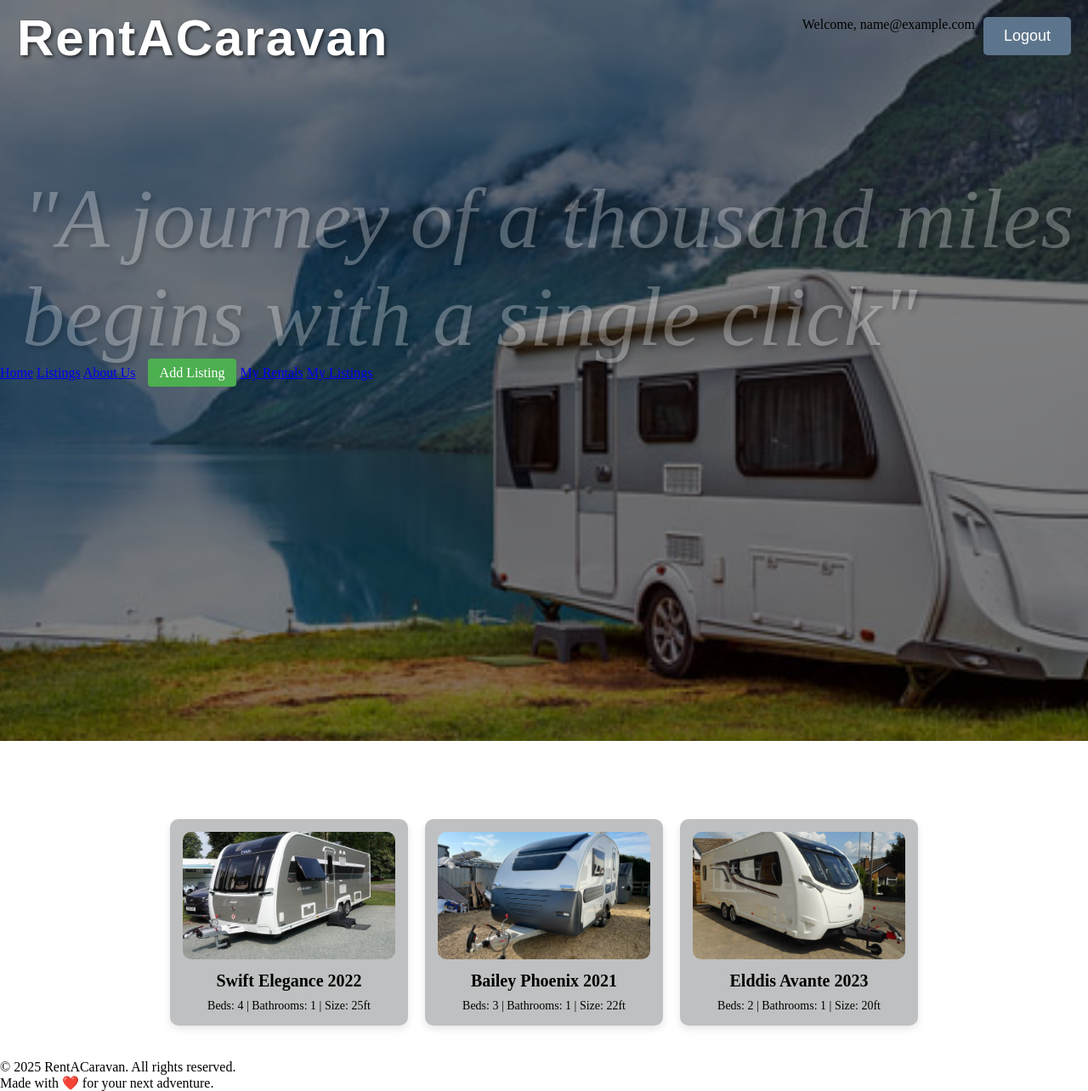
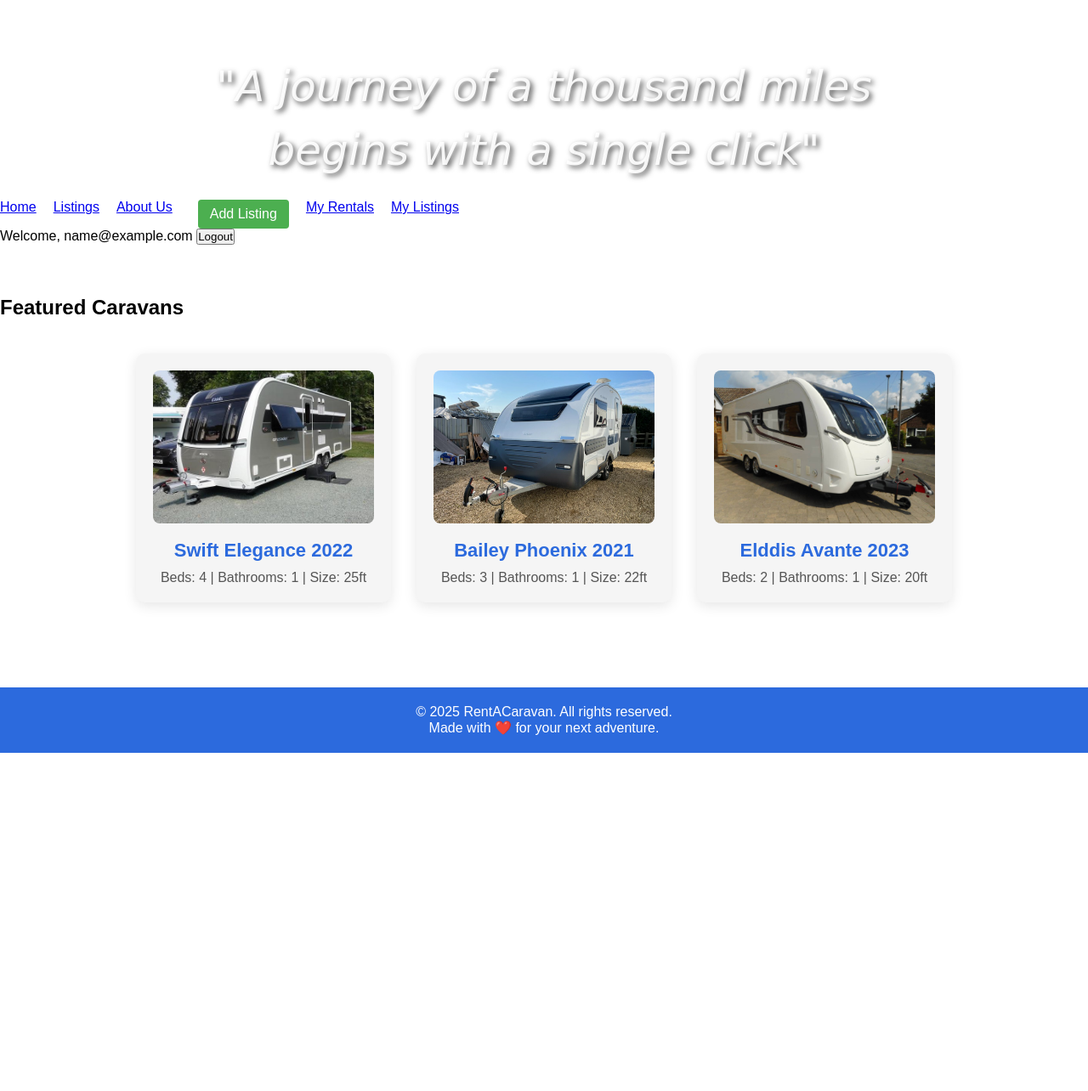
Before and after one commit to Salak0/rentMyCaravan, a PHP site: page / in a window 1280 px wide. Shown: the whole page at 85% size. After the commit the page ends 886 px from the top, so only its background shows below. Run offline with PHP 8.4, Linux system fonts and the light colour scheme; the visitor is signed in with stand-in values (Sample User, id 1).

Commit message:
updated css

```diff
--- a/header.php
+++ b/header.php
@@ -11,7 +11,7 @@ $loggedIn = isset($_SESSION["email_id"]);
 <head>
     <meta charset="UTF-8">
     <title>RentACaravan</title>
-    <link rel="stylesheet" href="styles.css"> <!-- Adjust if your stylesheet has a different name -->
+    <link rel="stylesheet" href="pages\style\index.css"> <!-- Adjust if your stylesheet has a different name -->
     <link href="https://fonts.googleapis.com/css2?family=Material+Symbols+Outlined" rel="stylesheet">
 </head>
 <body>
--- a/pages/login.html
+++ b/pages/login.html
@@ -10,7 +10,7 @@
         <div class="login-container">
             <a href="index.html" class="returnArrow"><img src="style/returnArrow.svg"></a>
             <h2>Welcome! <br>Please Sign In</h2>
-            <form id= "form" action="dashboard.html" method="POST">
+            <form id="form" action="dashboard.html" method="POST">
                 <div class="inputValidation">
                     <label for="email">Email:</label>
                     <input type="text" id="email" name="email">
--- a/pages/register.html
+++ b/pages/register.html
@@ -10,7 +10,7 @@
 <body>
     <div class="main-reg">
         <div class="form-container">
-            <form id="registration-form">
+            <form id="registration-form" action="dashboard.html" method="POST">
                 <a href="index.html" class="returnArrow"><img src="style/returnArrow.svg"></a>
                 <h2>Welcome! <br>Please Sign In</h2>
 
--- a/pages/style/index.css
+++ b/pages/style/index.css
@@ -1,121 +1,259 @@
-*{
+* {
     margin: 0;
     padding: 0;
+    box-sizing: border-box;
+    font-family: Arial, sans-serif;
 }
 
-.main{
+body {
+    background-color: #ffffff;
+}
+
+/* Header styling */
+.header {
+    display: flex;
+    justify-content: space-between;
+    align-items: center;
+    background-color: #2c6add;
+    padding: 15px 30px;
     width: 100%;
+    position: fixed;
+    top: 0;
+    z-index: 1000;
+}
+
+.logo {
+    color: white;
+    font-size: 40px;
+    font-family: Arial;
+    font-weight: bold;
+    letter-spacing: 2px;
+    margin-right: auto; /* Keep logo on the left */
+}
+
+/* Navigation links styling */
+.nav-links {
+    display: flex;
+    gap: 20px;
+}
+
+.nav-link {
+    color: white;
+    text-decoration: none;
+    font-size: 18px;
+    font-weight: bold;
+    transition: all 0.3s ease;
+}
+
+.nav-link:hover {
+    color: #c6d8ff;
+    text-decoration: underline;
+}
+
+/* Hero section */
+.hero-section {
     background: linear-gradient(to top, rgba(0,0,0,0.5)70%, rgba(0,0,0,0.5)70%), url(background.jpg);
     background-position: center;
     background-size: cover;
-    height: 109vh;
+    height: 600px;
+    display: flex;
+    align-items: center;
+    justify-content: center;
+    margin-top: 75px; /* Space for fixed header */
 }
 
-.logo{
-    color: white;
-    font-size: 60px;
-    font-family: Arial;
-    font-weight: bold;
-    text-shadow: 2px 2px 4px rgba(0, 0, 0, 0.7);
-    letter-spacing: 2px;
-    padding-left: 20px;
-    float: left;
-    padding-top: 10px;
-
+.quote-container {
+    color: rgba(255, 255, 255, 0.9);
+    text-shadow: 3px 3px 6px rgba(0, 0, 0, 0.7);
+    text-align: center;
+    padding: 20px;
 }
 
-.quote-container{
-    color: white;
-    font-size: 100px;
-    font-family: "Lucida Handwriting";
+.quote-content {
+    font-family: "Lucida Handwriting", cursive;
     font-style: italic;
-    color: rgba(255, 255, 255, 0.9);
-    text-shadow: 3px 3px 6px rgba(0, 0, 0, 0.7);
-    text-align: left;
-    display: block;
-    margin-top: 10;
-    width: 100%;
-    padding-top: 200px;
-    padding-left: 26px;
-    opacity: 30%;
+    font-size: 50px;
+    line-height: 1.5;
 }
 
-.buttons {
-    position: absolute;
-    top: 20px;
-    right: 20px;
-    display: flex;
-    gap: 10px;
-
+/* Main content */
+.content-section {
+    max-width: 1200px;
+    margin: 0 auto;
+    padding: 40px 20px;
 }
 
-.buttons button {
-    padding: 12px 24px;
-    font-size: 18px;
-    border: none;
-    background-color: #5d758c;
-    color: white;
-    border-radius: 5px;
-    cursor: pointer;
+/* Section styling */
+.section-title {
+    font-size: 32px;
+    margin-bottom: 30px;
+    text-align: center;
+    color: #2c6add;
+    position: relative;
+    padding-bottom: 15px;
 }
 
-.buttons button:hover {
-    background-color: #415363;
-}
-/* Caravan Listing Section */
-.caravan-list {
-    text-align: center;
-    padding: 40px;
+.section-title::after {
+    content: '';
+    position: absolute;
+    bottom: 0;
+    left: 50%;
+    transform: translateX(-50%);
+    width: 100px;
+    height: 3px;
+    background-color: #2c6add;
 }
 
-.caravan-list h2 {
-    font-size: 28px;
-    margin-bottom: 20px;
+/* Caravan List Section */
+.caravan-list {
+    padding: 60px 0;
 }
 
-/* Grid Layout for Caravans */
 .caravan-container {
     display: flex;
     justify-content: center;
-    gap: 20px;
+    gap: 30px;
     flex-wrap: wrap;
+    margin-top: 40px;
 }
 
-/* Caravan Box Styling */
 .caravan-box {
-    background: #bfc0c1;
+    background: #f5f5f5;
     border-radius: 10px;
-    box-shadow: 0px 4px 10px rgba(0, 0, 0, 0.1);
-    padding: 15px;
-    width: 250px;
+    box-shadow: 0px 4px 15px rgba(0, 0, 0, 0.1);
+    padding: 20px;
+    width: 300px;
     text-align: center;
-    transition: transform 0.3s ease-in-out;
+    transition: transform 0.3s ease-in-out, box-shadow 0.3s ease;
 }
 
 .caravan-box:hover {
-    transform: scale(1.05);
+    transform: translateY(-10px);
+    box-shadow: 0px 10px 20px rgba(0, 0, 0, 0.15);
 }
 
-/* Caravan Image Styling */
 .caravan-box img {
     width: 100%;
-    height: 150px;
+    height: 180px;
     object-fit: cover;
-    border-radius: 10px;
+    border-radius: 8px;
+    margin-bottom: 15px;
 }
 
-/* Caravan Title */
 .caravan-box h3 {
-    font-size: 20px;
-    margin: 10px 0;
+    font-size: 22px;
+    margin-bottom: 10px;
+    color: #2c6add;
 }
 
-/* Caravan Details */
 .caravan-box p {
-    font-size: 14px;
-    color: #000000;
+    font-size: 16px;
+    color: #555;
 }
 
-#featcar{
+/* Mission Section */
+.mission-section {
+    padding: 60px 0;
+    background-color: #f9f9f9;
+    border-radius: 10px;
+    margin: 40px 0;
+}
+
+.mission-text {
+    font-size: 18px;
+    line-height: 1.6;
+    color: #333;
+    max-width: 800px;
+    margin: 0 auto;
+    text-align: center;
+}
+
+/* Instruction Section */
+.how-to-rent {
+    padding: 60px 0;
+}
+
+.steps-container {
+    display: flex;
+    justify-content: space-between;
+    flex-wrap: wrap;
+    gap: 30px;
+    margin-top: 40px;
+}
+
+.step-box {
+    flex: 1;
+    min-width: 250px;
+    background-color: #fff;
+    border-radius: 10px;
+    box-shadow: 0 5px 15px rgba(0, 0, 0, 0.1);
+    padding: 30px;
+    text-align: center;
+    transition: transform 0.3s ease;
+    position: relative;
+}
+
+.step-number {
+    background-color: #2c6add;
     color: white;
+    width: 50px;
+    height: 50px;
+    border-radius: 10%;
+    display: flex;
+    justify-content: center;
+    align-items: center;
+    font-size: 24px;
+    font-weight: bold;
+    margin: 0 auto 20px;
 }
+
+.step-box h3 {
+    font-size: 20px;
+    margin-bottom: 15px;
+    color: #2c6add;
+}
+
+.step-box p {
+    font-size: 16px;
+    color: #000000;
+    line-height: 1.5;
+}
+
+/* Footer */
+.footer {
+    background-color: #2c6add;
+    color: white;
+    text-align: center;
+    padding: 20px;
+    margin-top: 40px;
+}
+
+/* Responsive Design */
+@media (max-width: 768px) {
+    .header {
+        flex-direction: column;
+        padding: 15px;
+    }
+
+    .logo {
+        margin-bottom: 15px;
+        font-size: 32px;
+    }
+
+    .hero-section {
+        height: 400px;
+        margin-top: 120px;
+    }
+
+    .quote-content {
+        font-size: 28px;
+    }
+
+    .steps-container {
+        flex-direction: column;
+    }
+
+    .step-box {
+        width: 100%;
+    }
+}
--- a/pages/style/login.css
+++ b/pages/style/login.css
@@ -68,6 +68,10 @@ label {
 
 }
 
+.error .error {
+    color: #ff3860;
+}
+
 /* Login button */
 .login-container button {
     width: 100%;
--- a/pages/style/reg.css
+++ b/pages/style/reg.css
@@ -53,6 +53,12 @@ body {
 
 }
 
+.error .error {
+    color: red;
+    font-size: 0.9rem;
+    margin-top: 5px;
+}
+
 label {
     display: block;
     margin-bottom: 5px;
```
Also changed, not shown: pages/addCaravan.html (+14 -0 lines), pages/index.html (+54 -19 lines), pages/style/add-caravan.css (+14 -0 lines).
